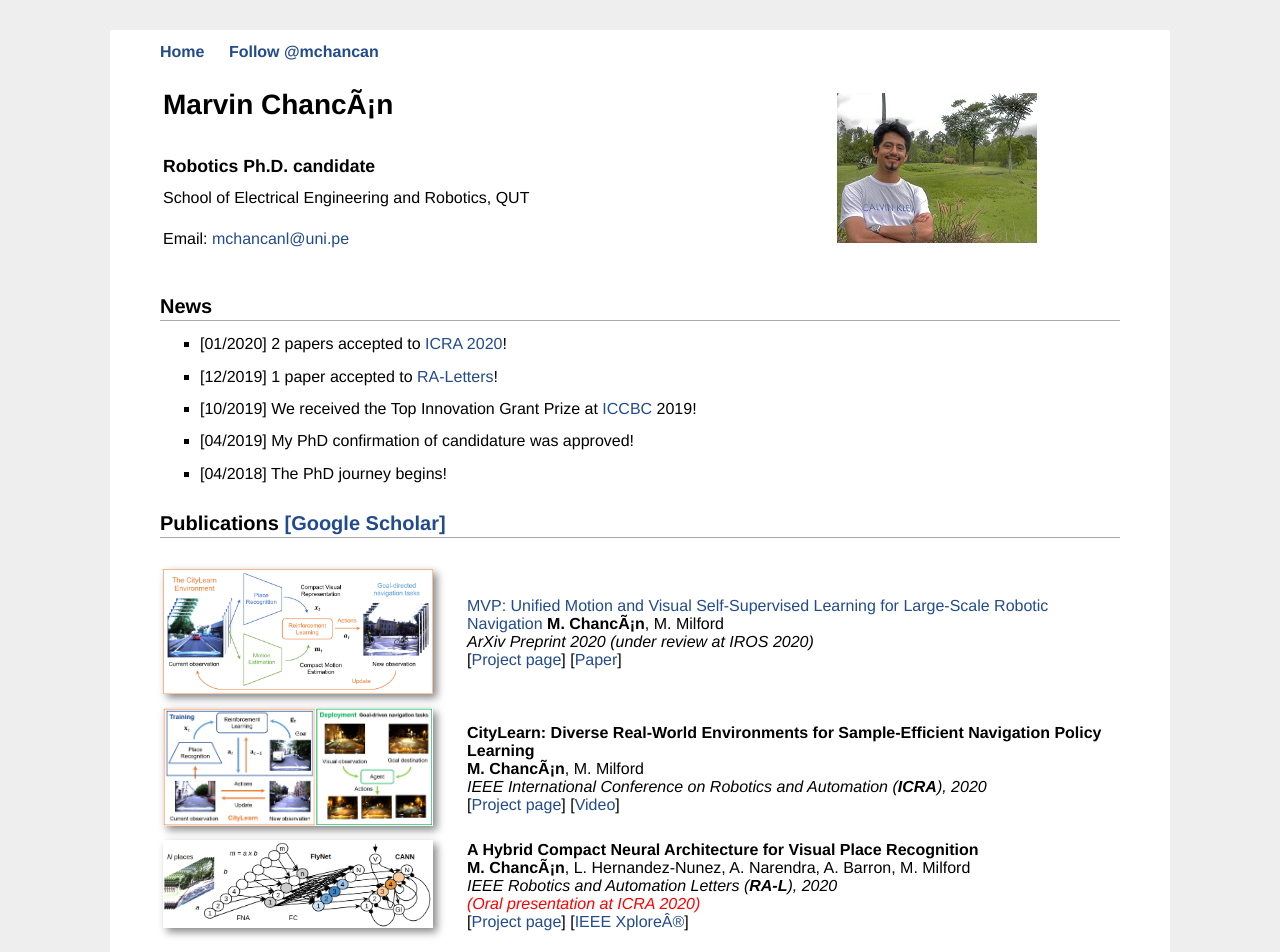
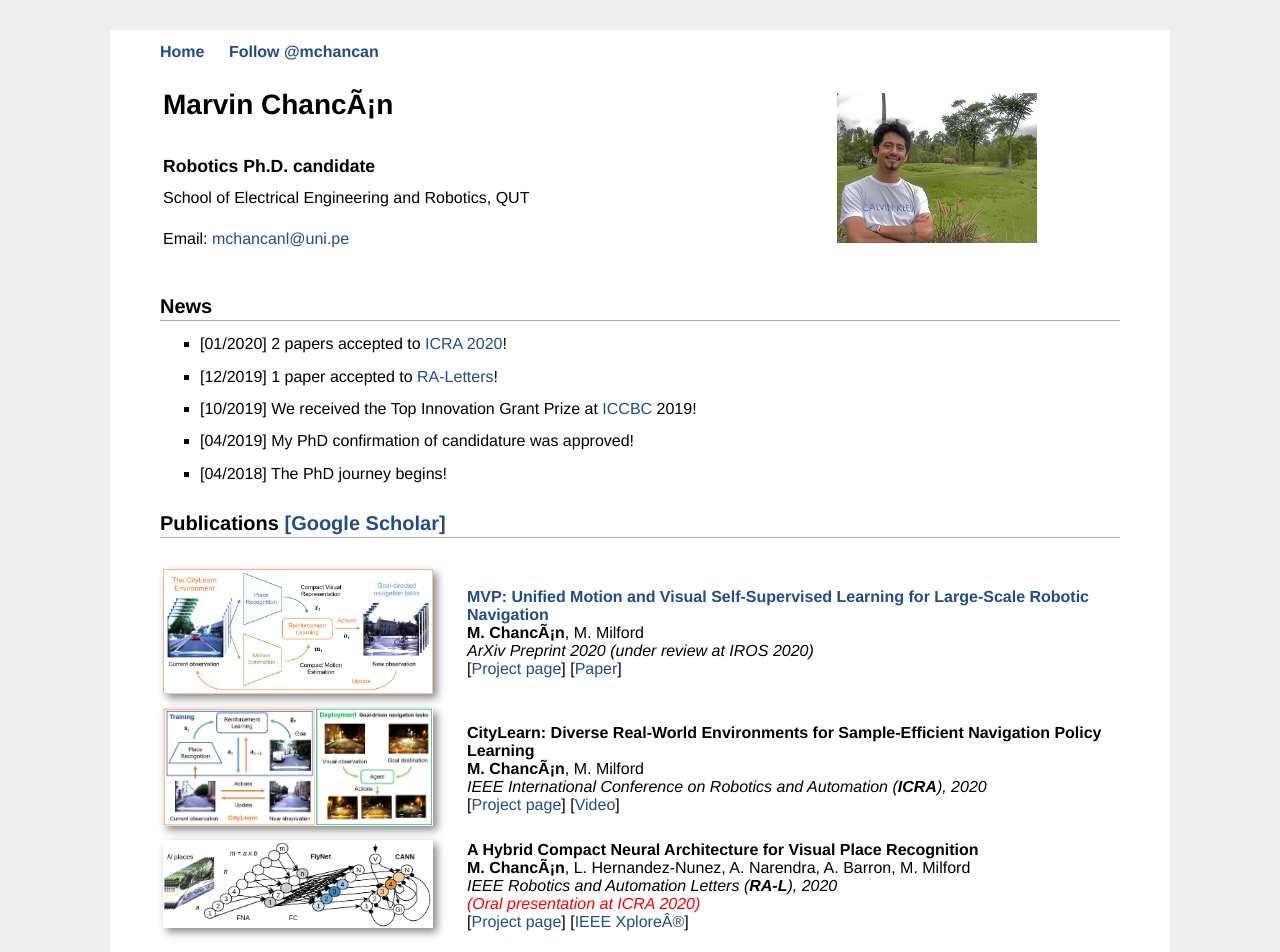
Before and after one commit to mchancan/mchancan.github.io, a Jekyll site: the page built from index.html, in a window 1280 px wide. Shown: the top 952 px of the page. Built offline with Jekyll 4.4.1, drawn with Linux system fonts in a browser that asks for light colours; comment, search, counter and statistics services are not loaded.

Commit message:
Update index.html

```diff
--- a/index.html
+++ b/index.html
@@ -44,7 +44,7 @@ title: MV
 			<a href="projects/MVP/index.html"><img style="box-shadow: 4px 4px 8px #888" src="projects/MVP/mvp.png"  width="270px" height="inherit" border="1px" /></a>
 		</td>
 		<td>
-			<a href="projects/MVP/index.html">MVP: Unified Motion and Visual Self-Supervised Learning for Large-Scale Robotic Navigation</a>
+			<a href="projects/MVP/index.html"><b>MVP: Unified Motion and Visual Self-Supervised Learning for Large-Scale Robotic Navigation</b></a></br>
 			<!--<b>MVP: Unified Motion and Visual Self-Supervised Learning for Large-Scale Robotic Navigation</b> <br>-->
 			<b>M. Chancán</b>, M. Milford </br>
 			<em>ArXiv Preprint 2020 (under review at IROS 2020)</em></br>
```
